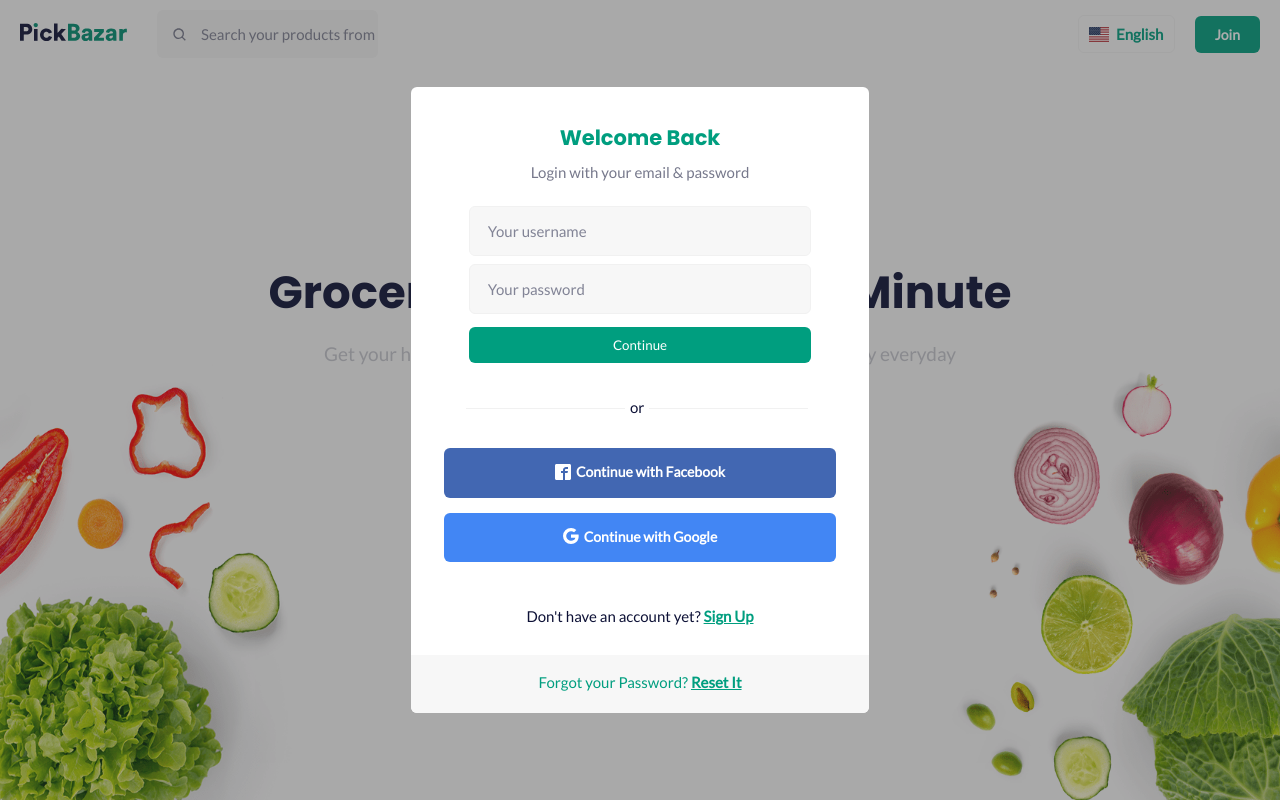
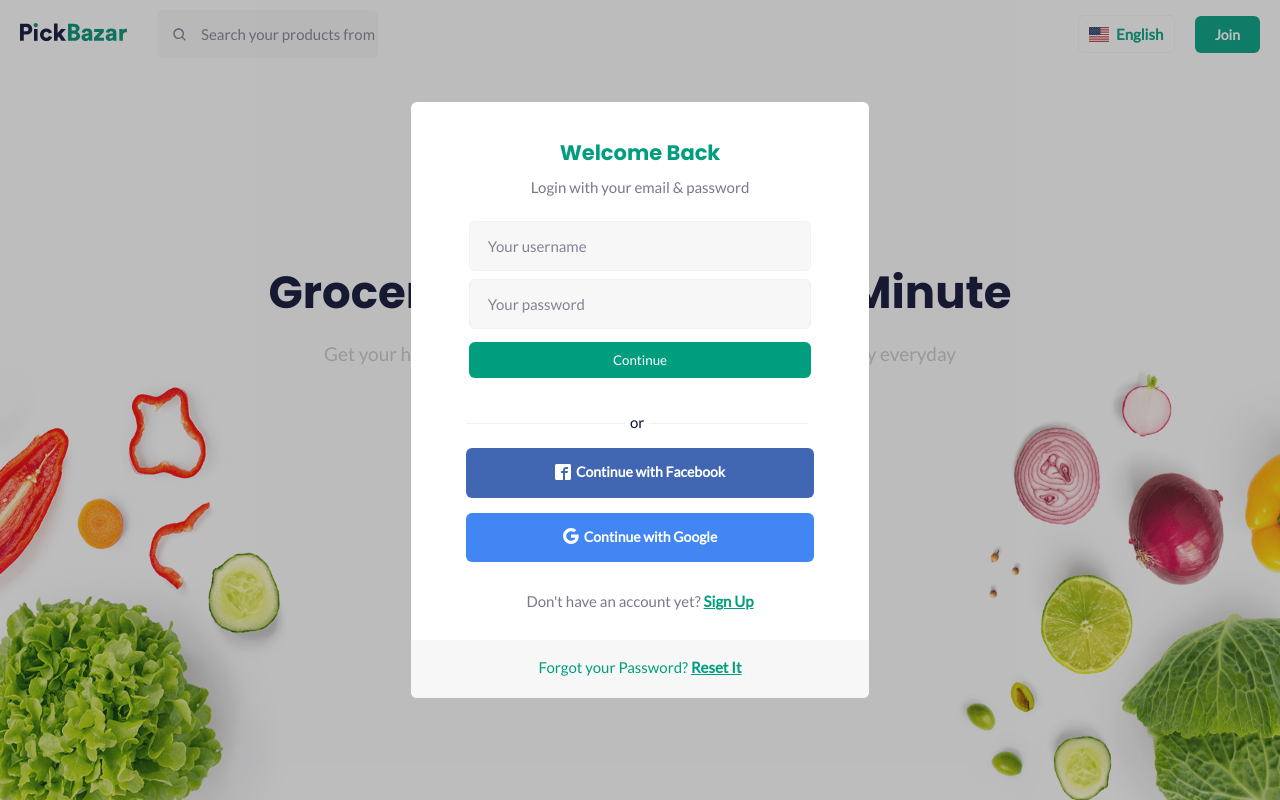
Before and after one commit to volodymyrLukashchuk/food_app, a React (Create React App) app: page /login in a window 1280 px wide. Shown: the top 800 px of the page. Built offline with nearby package versions, Linux system fonts and the light colour scheme; no server answers.

Commit message:
fix modal portal

```diff
--- a/src/App.js
+++ b/src/App.js
@@ -12,6 +12,9 @@
 import AuthRedirect from "./components/AuthRedirect/AuthRedirect";
 import Home from "./components/Home/Home";
 import Header from "./components/Header/Header";
+import SignUpModal from "./components/Modal/SignUpModal";
+import SignInModal from "./components/Modal/SignInModal";
+import PasswordModal from "./components/Modal/ResetPasswordModal";
 
 function App() {
   return (
@@ -20,7 +23,10 @@
         <Router>
           <Header />
           <Switch>
-            <Route path="/" component={Home} />
+            <Route path="/" exact component={Home} />
+            <Route path="/login" component={SignInModal} />
+            <Route path="/signup" component={SignUpModal} />
+            <Route path="/password" component={PasswordModal} />
             <Route path="/user" component={User} />
             <Route path="/profile" component={Profile} />
             <Route path="/checkout" component={Checkout} />
--- a/src/components/Home/Home.js
+++ b/src/components/Home/Home.js
@@ -1,12 +1,6 @@
 import React from "react";
-import ReactDom from "react-dom";
-
-import { Switch, Route } from "react-router-dom";
 
 import Coupon from "../Coupon/Coupon";
-import PasswordModal from "../Modal/ResetPasswordModal";
-import SignInModal from "../Modal/SignInModal";
-import SignUpModal from "../Modal/SignUpModal";
 import Shop from "../Shop/Shop";
 
 import "./Home.css";
@@ -25,15 +19,6 @@
       </div>
       <Coupon />
       <Shop />
-
-      {ReactDom.createPortal(
-        <Switch>
-          <Route path="/login" component={SignInModal} />
-          <Route path="/signup" component={SignUpModal} />
-          <Route path="/password" component={PasswordModal} />
-        </Switch>,
-        document.getElementById("portal")
-      )}
     </>
   );
 };
--- a/src/components/Modal/ModalWindowContainer.js
+++ b/src/components/Modal/ModalWindowContainer.js
@@ -1,5 +1,7 @@
 import React from "react";
+import ReactDom from "react-dom";
 import { useHistory } from "react-router";
+import Home from "../Home/Home";
 
 const ModalWindowContainer = ({ children }) => {
   const history = useHistory();
@@ -11,9 +13,15 @@
   };
 
   return (
-    <div onClick={HideModalWindow} className="overlay">
-      <div className="modal-card-contact">{children}</div>
-    </div>
+    <>
+      <Home />
+      {ReactDom.createPortal(
+        <div onClick={HideModalWindow} className="overlay">
+          <div className="modal-card-contact">{children}</div>
+        </div>,
+        document.getElementById("portal")
+      )}
+    </>
   );
 };
 
```
